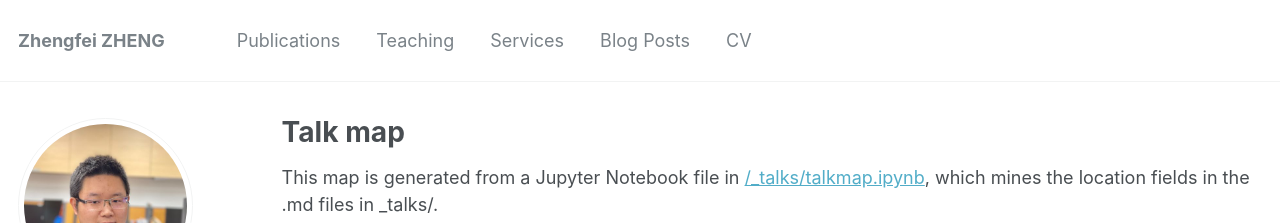
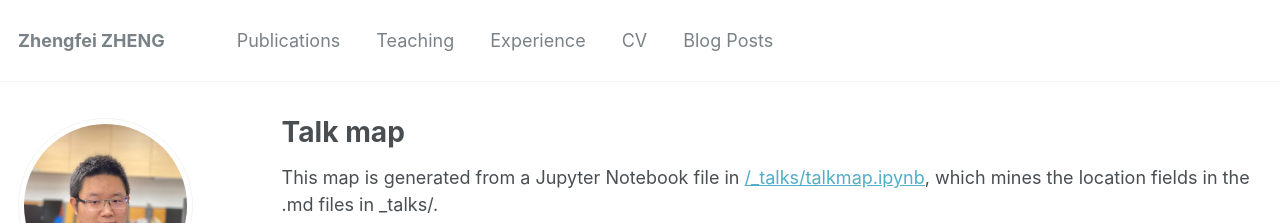
Before and after one commit to zf-z/zf-z.github.io, a Jekyll site: the page built from _pages/talkmap.html, in a window 1280 px wide and 1147 px high. Shown: the top 223 px of the window. Built offline with Jekyll 4.4.1, drawn with Linux system fonts in a browser that asks for light colours; nearby versions of some CDN libraries.

Commit message:
Update navigation.yml

```diff
--- a/_data/navigation.yml
+++ b/_data/navigation.yml
@@ -6,11 +6,11 @@ main:
   - title: "Teaching"
     url: /teaching/
 
-  - title: "Services"
+  - title: "Experience"
     url: /services/
+
+  - title: "CV"
+    url: /cv/
 
   - title: "Blog Posts"
     url: /year-archive/
-
-  - title: "CV"
-    url: /cv/
```
